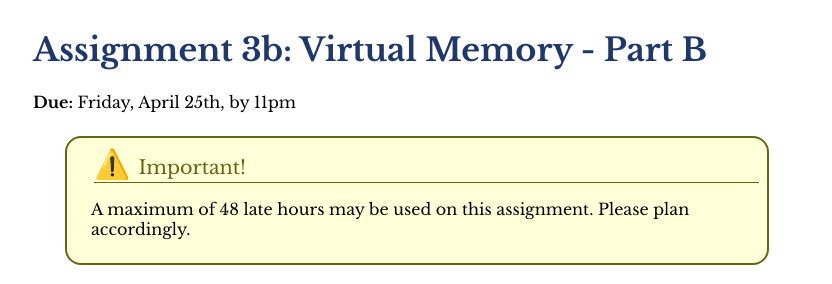
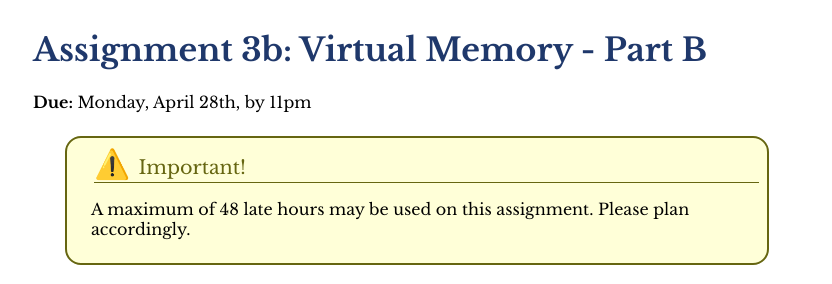
Before and after one commit to jhuopsys/spring2025, a Jekyll site: the page built from assign/assign03b.md, in a window 1280 px wide and 900 px high. Shown: the part 159-443 px from the top of the window, without its empty margins (223-1055 px from the left). Built offline with Jekyll 4.4.1, drawn with Linux system fonts in a browser that asks for light colours.

Commit message:
fix due date

```diff
--- a/assign/assign03b.md
+++ b/assign/assign03b.md
@@ -5,7 +5,7 @@ title: "Assignment 3b: Virtual Memory Part B"
 
 # Assignment 3b: Virtual Memory - Part B
 
-**Due:** Friday, April 25th, by 11pm
+**Due:** Monday, April 28th, by 11pm
 
 <div class='admonition caution'>
   <div class='title'>Important!</div>
```
